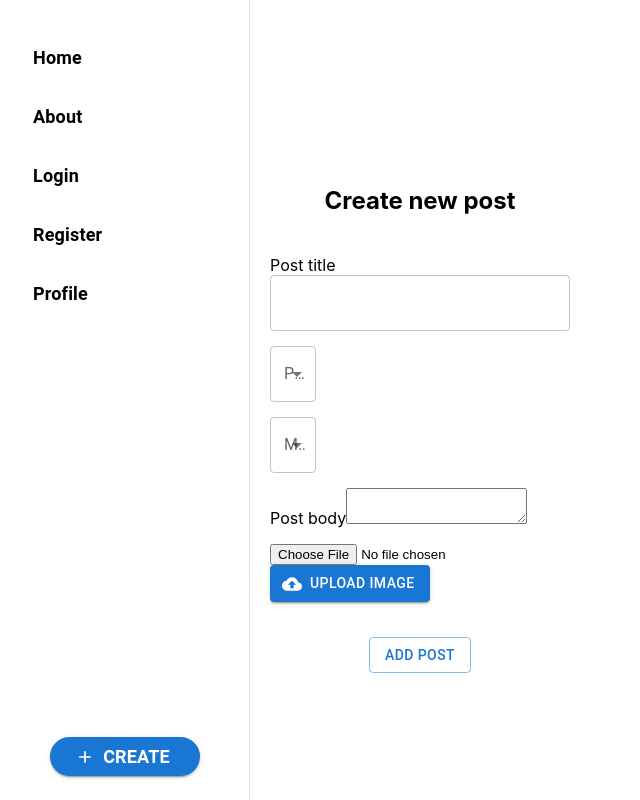
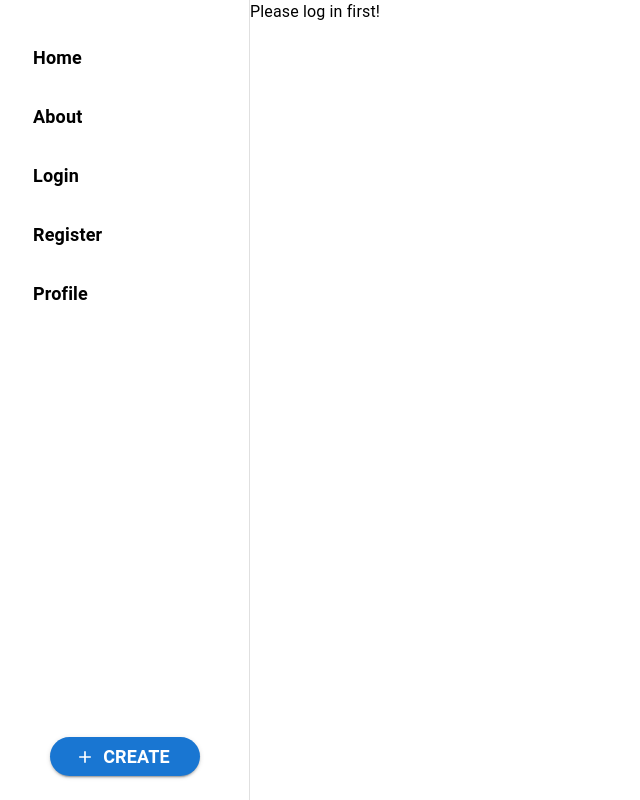
Before and after one commit to ghtjason/bruinchomp, a React (Create React App) app in the folder frontend/: page /create in a window 1280 px wide. Shown: the whole page, without its empty margins (0-640 px from the left). Built offline with nearby package versions, Linux system fonts and the light colour scheme.

Commit message:
Fixed authToken in createposts and makes users to be signed in to create a post

```diff
--- a/frontend/src/pages/CreatePost.js
+++ b/frontend/src/pages/CreatePost.js
@@ -9,8 +9,10 @@ import {
   Select,
   MenuItem,
   InputLabel,
+  Typography,
 } from "@mui/material";
 import CloudUploadIcon from "@mui/icons-material/CloudUpload";
+import Cookies from "js-cookie"; // cookiessssss
 
 const Create = () => {
   const [title, setTitle] = useState("");
@@ -20,6 +22,8 @@ const Create = () => {
   const [mealPeriod, setMealperiod] = useState("");
   const [errorMsg, setErrorMsg] = useState("");
   const [image_url, setImage_url] = useState("");
+
+  const authToken = Cookies.get("authToken");
 
   const uploadImage = async (e) => {
     //Process image url first
@@ -38,7 +42,7 @@ const Create = () => {
       method: "post",
       url: "https://api-m46o.onrender.com/image",
       headers: {
-        Authorization: auth_token,
+        Authorization: `Bearer ${authToken}`,
       },
       data: data,
     };
@@ -68,6 +72,7 @@ const Create = () => {
   };
 
   const handleSubmit = async (e) => {
+    const authToken = Cookies.get("authToken");
     e.preventDefault();
 
     if (!mealPeriod) {
@@ -105,7 +110,7 @@ const Create = () => {
       url: "https://api-m46o.onrender.com/posts",
       headers: {
         "Content-Type": "application/json",
-        Authorization: auth_token,
+        Authorization: `Bearer ${authToken}`,
       },
       data: data,
     };
@@ -132,7 +137,7 @@ const Create = () => {
       console.log("Error config:", error.config);
     }
   };
-
+  if (authToken) {
     return (
       <div className="createPost">
         <h2>{errorMsg}</h2>
@@ -210,6 +215,9 @@ const Create = () => {
         </Button>
       </div>
     );
+  } else {
+    return <Typography>Please log in first!</Typography>;
+  }
 };
 
 export default Create;
```
Lines whose indentation alone changed are shown as unchanged.
